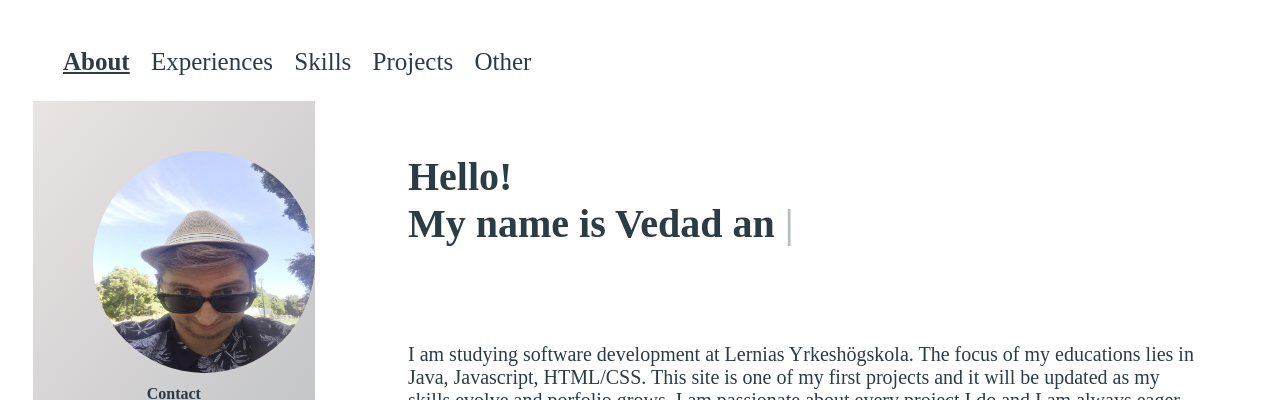
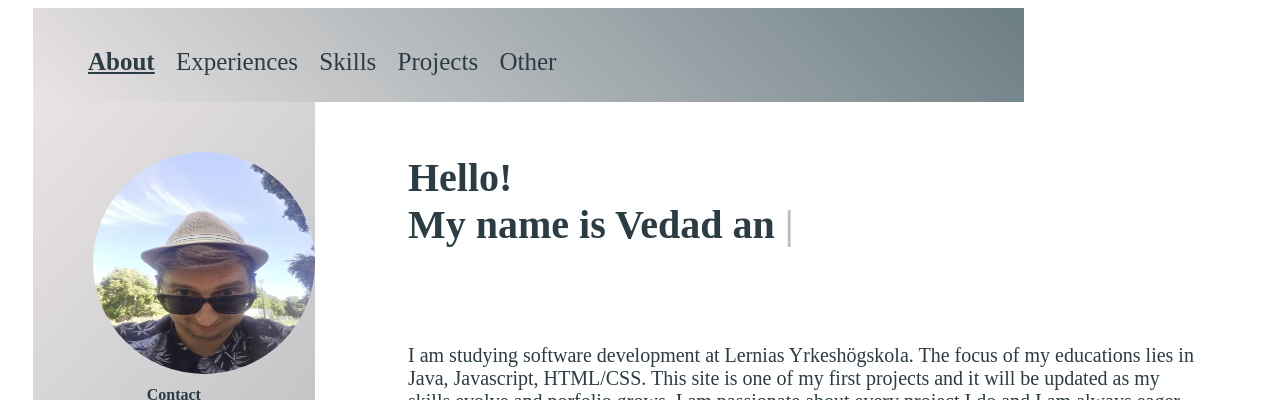
Before and after one commit to ved0/Uppgift_7, a plain HTML site: page index.html in a window 1280 px wide. Shown: the top 400 px of the page. Drawn offline with Linux system fonts and the light colour scheme.

Commit message:
some changes
somestuff

```diff
--- a/index.html
+++ b/index.html
@@ -115,7 +115,7 @@
                         I love my job, and the comfort made me stay all these years. With that said, I dont have any experience in the industry, but I have experience
                         in programing, working together and the will to succed. I have the abilty to adapt and learn easily.<br><br>
                         In my free time I enjoy doing carpentry and mushroom picking (when the season is right). I like to spend my free time with my family and sambo.<br><br>
-                        Thank you for taking the time and I looking forward to hearing from you.
+                        Thank you for taking the time and I am looking forward to hearing from you.
                     </p><br>
             </div>
         </div>
--- a/main.css
+++ b/main.css
@@ -3,6 +3,7 @@ a {
     color: #2b3c44;
 
 }
+
 
 .container {
     margin-left: 400px;
@@ -24,6 +25,15 @@ a {
 }
 #intro-container p {
     text-align: left;
+
+}
+
+.main-nav{
+    background-image: linear-gradient(45deg, #eae4e4, #6b7e84);
+    background-repeat: no-repeat;
+    background-size: 80%;
+    padding-bottom: 1px;
+    margin-left: 25px;
 }
 
 p {
@@ -56,7 +66,7 @@ i {
 
 .imageDiv {
     position: absolute;
-    height: 1805px;
+    height: 1770px;
     width: 22%;
     background-color: white;
     margin-left: 25px;
```
